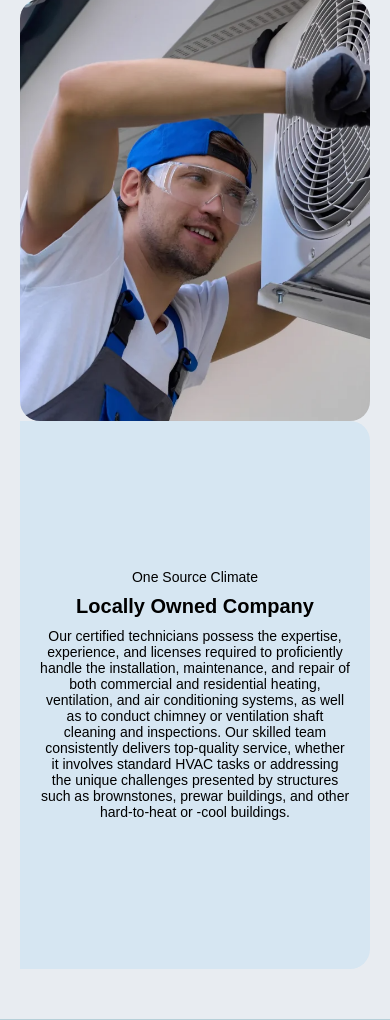
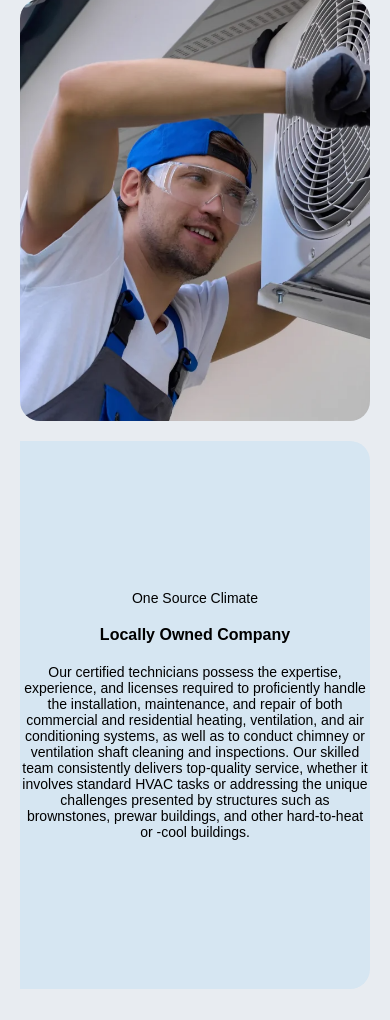
Before and after one commit to Andy2020code/hvac-01, a Flask app: page / in a window 390 px wide. Shown: the part 2599-3619 px from the top of the page. Run offline with Flask 3, Linux system fonts and the light colour scheme; some web fonts are replaced.

Commit message:
Update index.css

```diff
--- a/static/css/index.css
+++ b/static/css/index.css
@@ -338,6 +338,7 @@ input[type="checkbox"]{
       background-size: 230%;
       background-position: -200px -100px;
       border-radius: 20px;
+      margin-bottom: 20px;
     }
 
     .loc-div{
@@ -345,9 +346,13 @@ input[type="checkbox"]{
       height: 65vh;
     }
 
+    .loc-div p{
+      margin: 10px 0px;
+    }
+
     .loc-div h1{
-      margin: 0px 20px;
-      font-size: 20px;
+      margin: 10px 0px;
+      font-size: 16px;
       font-family: "termina", sans-serif;
       font-weight: 600;
       font-style: normal;
```
